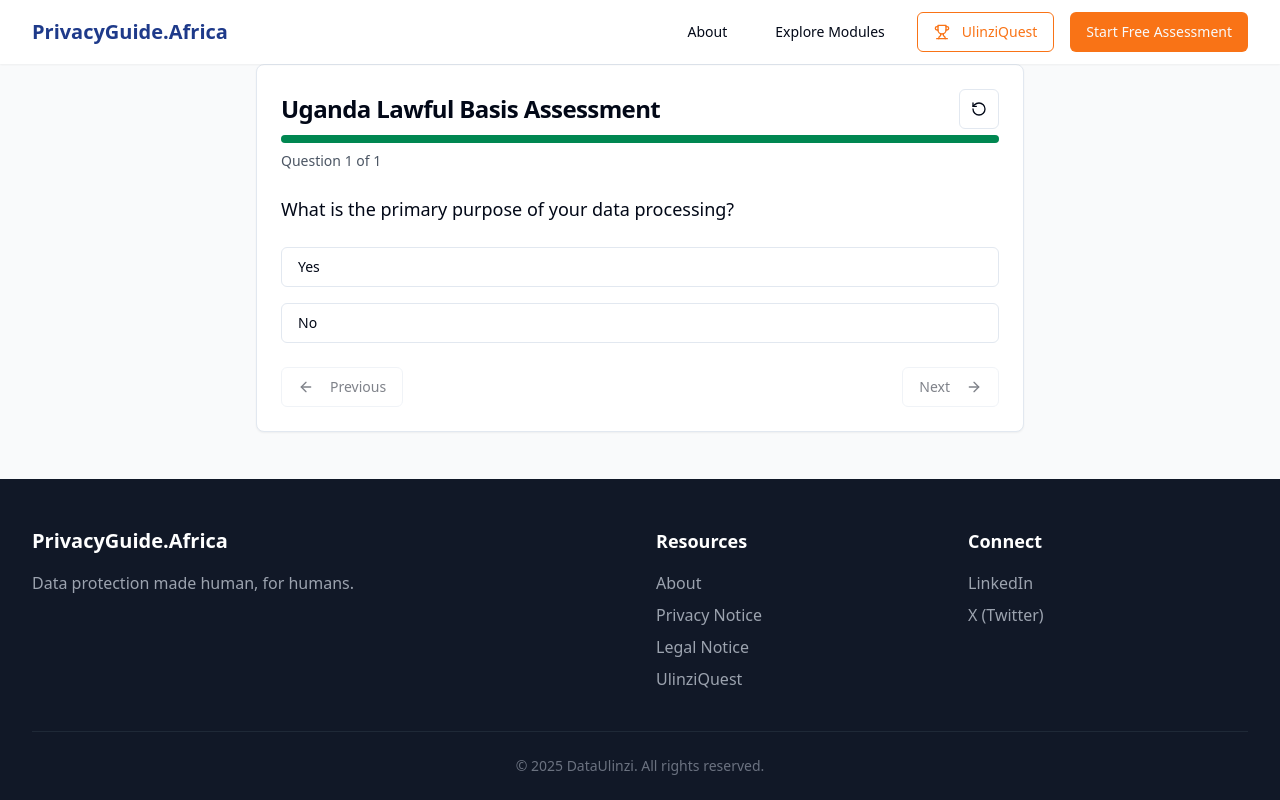
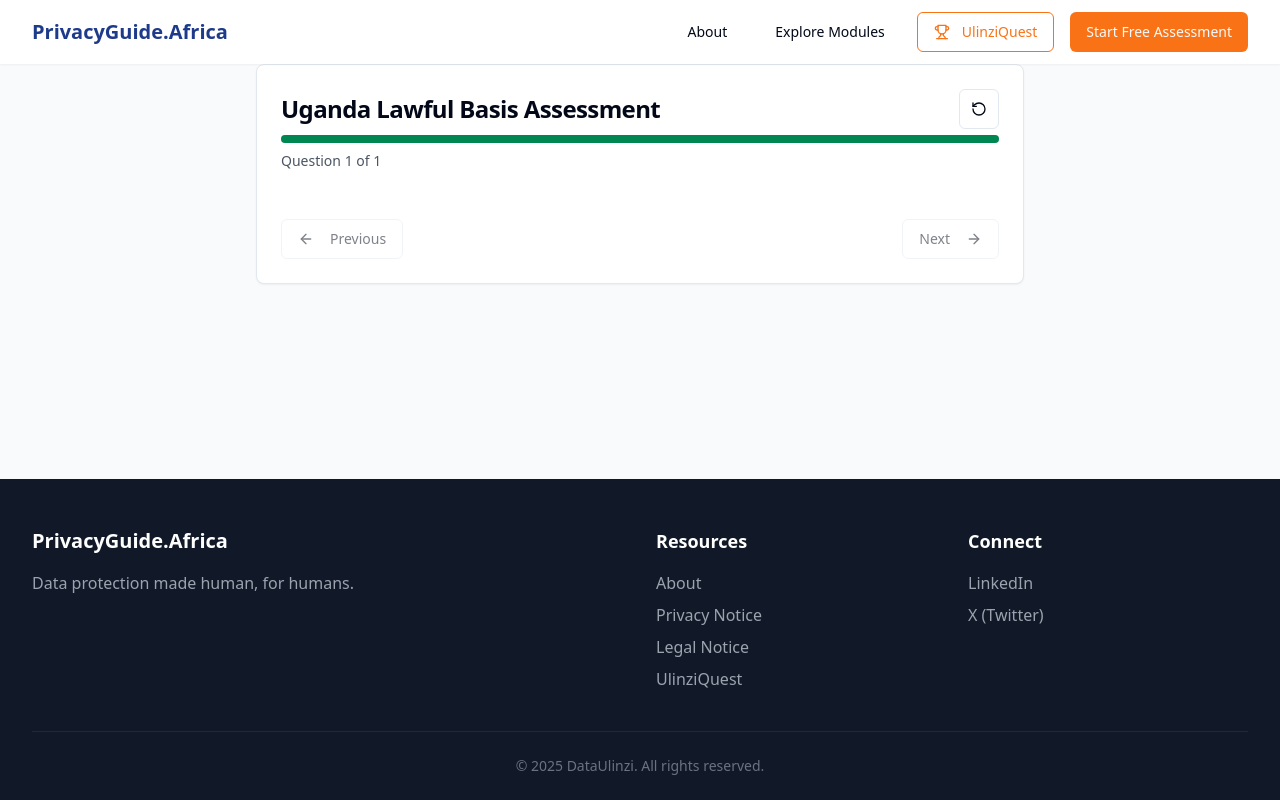
Before and after one commit to PrivacyGuideAfrica/Privacy-Guide, a React (Vite) app: page /uganda-lawful-basis in a window 1280 px wide. Built offline with nearby package versions, Linux system fonts and the light colour scheme.

Commit message:
Reverted to commit ee30b97158d1c2e8cc6b5d4167ad54786067085e

```diff
--- a/src/pages/Index.tsx
+++ b/src/pages/Index.tsx
@@ -1,3 +1,4 @@
+
 import { Button } from "@/components/ui/button";
 import { Card } from "@/components/ui/card";
 import { Navbar } from "@/components/Navbar";
@@ -20,35 +21,34 @@ const Index = () => {
 
       {/* Hero Section */}
       <div className="bg-gradient-to-r from-blue-700 to-indigo-800 text-white pb-16 pt-24 relative overflow-hidden">
-        <div className="absolute inset-0 opacity-30">
+        <div className="absolute inset-0 opacity-10">
           <svg
             width="100%"
             height="100%"
             viewBox="0 0 800 600"
             xmlns="http://www.w3.org/2000/svg"
-            className="opacity-60"
+            className="opacity-20"
           >
             {/* Simplified Africa map shape with texture */}
             <pattern id="pattern-lines" x="0" y="0" width="10" height="10" patternUnits="userSpaceOnUse">
-              <path d="M0,5 L10,5" stroke="white" strokeWidth="0.8" fill="none" opacity="0.6" />
+              <path d="M0,5 L10,5" stroke="white" strokeWidth="0.5" fill="none" opacity="0.3" />
             </pattern>
             <path
               d="M400,100 C450,120 500,150 520,200 C540,250 560,300 580,350 C600,400 600,450 580,500 C560,550 530,580 480,590 C430,600 380,590 330,570 C280,550 250,520 230,470 C210,420 200,370 220,320 C240,270 270,230 320,210 C370,190 350,80 400,100 Z"
               fill="url(#pattern-lines)"
               stroke="white"
-              strokeWidth="3"
-              opacity="0.8"
+              strokeWidth="2"
             />
             {/* Uganda pin */}
-            <circle cx="420" cy="380" r="10" fill="#4ADE80" />
-            <circle cx="420" cy="380" r="15" fill="none" stroke="#4ADE80" strokeWidth="3">
-              <animate attributeName="r" from="15" to="25" dur="1.5s" repeatCount="indefinite" />
+            <circle cx="420" cy="380" r="8" fill="#4ADE80" />
+            <circle cx="420" cy="380" r="12" fill="none" stroke="#4ADE80" strokeWidth="2">
+              <animate attributeName="r" from="12" to="20" dur="1.5s" repeatCount="indefinite" />
               <animate attributeName="opacity" from="1" to="0" dur="1.5s" repeatCount="indefinite" />
             </circle>
             {/* Rwanda pin */}
-            <circle cx="450" cy="420" r="10" fill="#4ADE80" />
-            <circle cx="450" cy="420" r="15" fill="none" stroke="#4ADE80" strokeWidth="3">
-              <animate attributeName="r" from="15" to="25" dur="1.5s" repeatCount="indefinite" />
+            <circle cx="450" cy="420" r="8" fill="#4ADE80" />
+            <circle cx="450" cy="420" r="12" fill="none" stroke="#4ADE80" strokeWidth="2">
+              <animate attributeName="r" from="12" to="20" dur="1.5s" repeatCount="indefinite" />
               <animate attributeName="opacity" from="1" to="0" dur="1.5s" repeatCount="indefinite" />
             </circle>
           </svg>
--- a/src/pages/UgandaCrossBorderTransfer.tsx
+++ b/src/pages/UgandaCrossBorderTransfer.tsx
@@ -5,18 +5,13 @@ import { AssessmentInterface } from "@/components/shared/AssessmentInterface";
 const UgandaCrossBorderTransfer = () => {
   const questions = [
     {
-      id: 1,
-      text: "Do you transfer personal data outside of Uganda?",
-      options: {
-        yes: {
-          nextQuestion: null,
-          message: "Cross-border data transfers from Uganda require adequate safeguards. You must ensure the receiving country has adequate data protection laws or implement appropriate safeguards such as standard contractual clauses, binding corporate rules, or obtain explicit consent from data subjects."
-        },
-        no: {
-          nextQuestion: null,
-          message: "Since you don't transfer data outside Uganda, cross-border transfer regulations don't apply to your operations. However, ensure you have proper data localization measures in place and continue monitoring if your data processing practices change."
-        }
-      }
+      id: "transfer_data",
+      question: "Do you transfer personal data outside of Uganda?",
+      options: [
+        { value: "yes", label: "Yes, we regularly transfer data internationally" },
+        { value: "sometimes", label: "Occasionally, for specific purposes" },
+        { value: "no", label: "No, all data stays within Uganda" }
+      ]
     }
   ];
 
--- a/src/pages/UgandaDPIA.tsx
+++ b/src/pages/UgandaDPIA.tsx
@@ -5,18 +5,15 @@ import { AssessmentInterface } from "@/components/shared/AssessmentInterface";
 const UgandaDPIA = () => {
   const questions = [
     {
-      id: 1,
-      text: "What type of data processing do you conduct?",
-      options: {
-        yes: {
-          nextQuestion: null,
-          message: "Based on your data processing activities, you must conduct a Data Protection Impact Assessment (DPIA). Under Uganda's law, DPIAs are required for processing that involves high risks to individuals' rights and freedoms, including automated decision-making, sensitive data processing, large-scale processing, or systematic monitoring."
-        },
-        no: {
-          nextQuestion: null,
-          message: "For standard data processing activities, a DPIA may not be mandatory, but it's still good practice. However, monitor your processing activities as any changes toward high-risk processing (automated decisions, sensitive data, large-scale processing, or systematic monitoring) would trigger DPIA requirements."
-        }
-      }
+      id: "processing_type",
+      question: "What type of data processing do you conduct?",
+      options: [
+        { value: "automated", label: "Automated decision-making or profiling" },
+        { value: "sensitive", label: "Processing of sensitive personal data" },
+        { value: "large_scale", label: "Large-scale processing of personal data" },
+        { value: "surveillance", label: "Systematic monitoring of individuals" },
+        { value: "standard", label: "Standard data processing activities" }
+      ]
     }
   ];
 
--- a/src/pages/UgandaDataBreach.tsx
+++ b/src/pages/UgandaDataBreach.tsx
@@ -5,18 +5,14 @@ import { AssessmentInterface } from "@/components/shared/AssessmentInterface";
 const UgandaDataBreach = () => {
   const questions = [
     {
-      id: 1,
-      text: "How prepared is your organization for data breaches?",
-      options: {
-        yes: {
-          nextQuestion: null,
-          message: "Excellent! Having comprehensive incident response plans is crucial under Uganda's data protection law. Ensure your plans include procedures for breach assessment, containment, notification to the Data Protection Authority within 72 hours, and communication to affected data subjects when required."
-        },
-        no: {
-          nextQuestion: null,
-          message: "You need to develop comprehensive data breach response procedures immediately. Under Uganda's law, you must notify the Data Protection Authority within 72 hours of becoming aware of a breach that poses risks to individuals' rights and freedoms. Consider conducting breach response training and establishing clear escalation procedures."
-        }
-      }
+      id: "breach_preparedness",
+      question: "How prepared is your organization for data breaches?",
+      options: [
+        { value: "well_prepared", label: "We have comprehensive incident response plans" },
+        { value: "somewhat", label: "We have basic procedures in place" },
+        { value: "limited", label: "Limited preparation" },
+        { value: "not_prepared", label: "No specific breach response procedures" }
+      ]
     }
   ];
 
--- a/src/pages/UgandaDataSubjectRights.tsx
+++ b/src/pages/UgandaDataSubjectRights.tsx
@@ -5,18 +5,14 @@ import { AssessmentInterface } from "@/components/shared/AssessmentInterface";
 const UgandaDataSubjectRights = () => {
   const questions = [
     {
-      id: 1,
-      text: "How do you currently handle data subject requests?",
-      options: {
-        yes: {
-          nextQuestion: null,
-          message: "Great! Having formal procedures for data subject requests is essential under Uganda's data protection law. Ensure your procedures cover all rights including access, rectification, erasure, restriction of processing, data portability, and objection. You must respond to requests within one month, with possible extensions to three months for complex requests."
-        },
-        no: {
-          nextQuestion: null,
-          message: "You need to establish formal procedures for handling data subject requests immediately. Under Uganda's law, individuals have rights to access, rectify, erase, restrict processing, data portability, and object to processing of their personal data. You must respond within one month and provide clear information about exercising these rights."
-        }
-      }
+      id: "request_handling",
+      question: "How do you currently handle data subject requests?",
+      options: [
+        { value: "formal", label: "We have formal procedures in place" },
+        { value: "informal", label: "We handle them informally as they come" },
+        { value: "none", label: "We haven't received any requests yet" },
+        { value: "unsure", label: "We're not sure about our obligations" }
+      ]
     }
   ];
 
--- a/src/pages/UgandaLawfulBasis.tsx
+++ b/src/pages/UgandaLawfulBasis.tsx
@@ -5,18 +5,16 @@ import { AssessmentInterface } from "@/components/shared/AssessmentInterface";
 const UgandaLawfulBasis = () => {
   const questions = [
     {
-      id: 1,
-      text: "What is the primary purpose of your data processing?",
-      options: {
-        yes: {
-          nextQuestion: null,
-          message: "Your lawful basis for processing has been identified. Under Uganda's data protection law, ensure you have documented this basis, inform data subjects about it in your privacy notice, and only process data for the stated purposes. Remember that consent must be freely given, specific, informed, and withdrawable. For other bases, ensure they genuinely apply to your processing activities."
-        },
-        no: {
-          nextQuestion: null,
-          message: "You need to clearly identify and document your lawful basis for processing personal data. Under Uganda's law, you must have at least one lawful basis from: consent, contract performance, legal obligation, vital interests protection, public task performance, or legitimate interests. Each processing activity may require different lawful bases."
-        }
-      }
+      id: "processing_purpose",
+      question: "What is the primary purpose of your data processing?",
+      options: [
+        { value: "consent", label: "Based on individual consent" },
+        { value: "contract", label: "Performance of a contract" },
+        { value: "legal", label: "Compliance with legal obligation" },
+        { value: "vital", label: "Protection of vital interests" },
+        { value: "public", label: "Performance of public task" },
+        { value: "legitimate", label: "Legitimate interests" }
+      ]
     }
   ];
 
--- a/src/pages/UgandaSensitiveData.tsx
+++ b/src/pages/UgandaSensitiveData.tsx
@@ -5,18 +5,15 @@ import { AssessmentInterface } from "@/components/shared/AssessmentInterface";
 const UgandaSensitiveData = () => {
   const questions = [
     {
-      id: 1,
-      text: "What types of sensitive data do you process?",
-      options: {
-        yes: {
-          nextQuestion: null,
-          message: "Processing sensitive personal data requires additional safeguards under Uganda's law. You need explicit consent or another lawful basis specifically for sensitive data, implement enhanced security measures, conduct privacy impact assessments, and ensure stricter access controls. Consider appointing a Data Protection Officer if processing large volumes of sensitive data."
-        },
-        no: {
-          nextQuestion: null,
-          message: "Since you don't process sensitive personal data, the enhanced requirements for sensitive data don't apply. However, ensure you properly classify your data and have procedures to identify if you begin processing sensitive data in the future, as this would trigger additional compliance obligations."
-        }
-      }
+      id: "sensitive_data_types",
+      question: "What types of sensitive data do you process?",
+      options: [
+        { value: "health", label: "Health and medical data" },
+        { value: "biometric", label: "Biometric data" },
+        { value: "financial", label: "Financial information" },
+        { value: "political", label: "Political opinions or affiliations" },
+        { value: "none", label: "We don't process sensitive data" }
+      ]
     }
   ];
 
```
